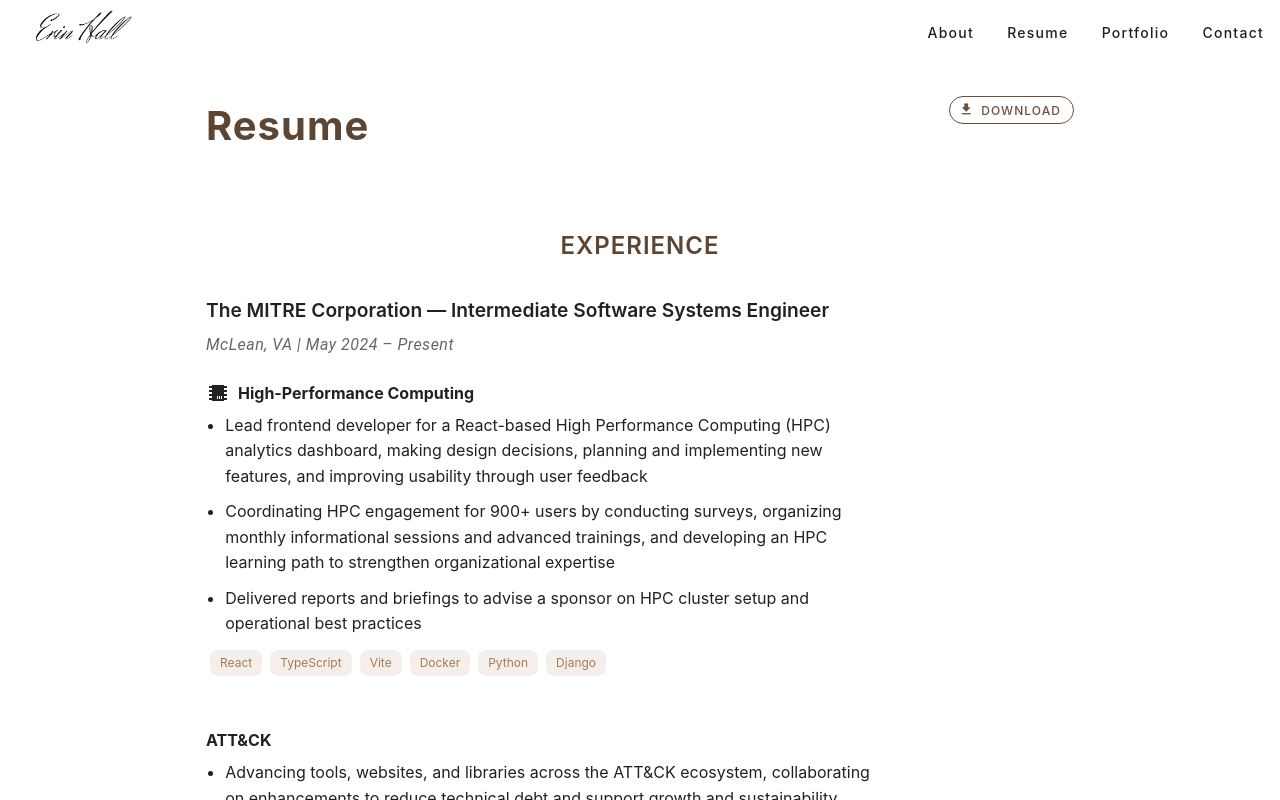
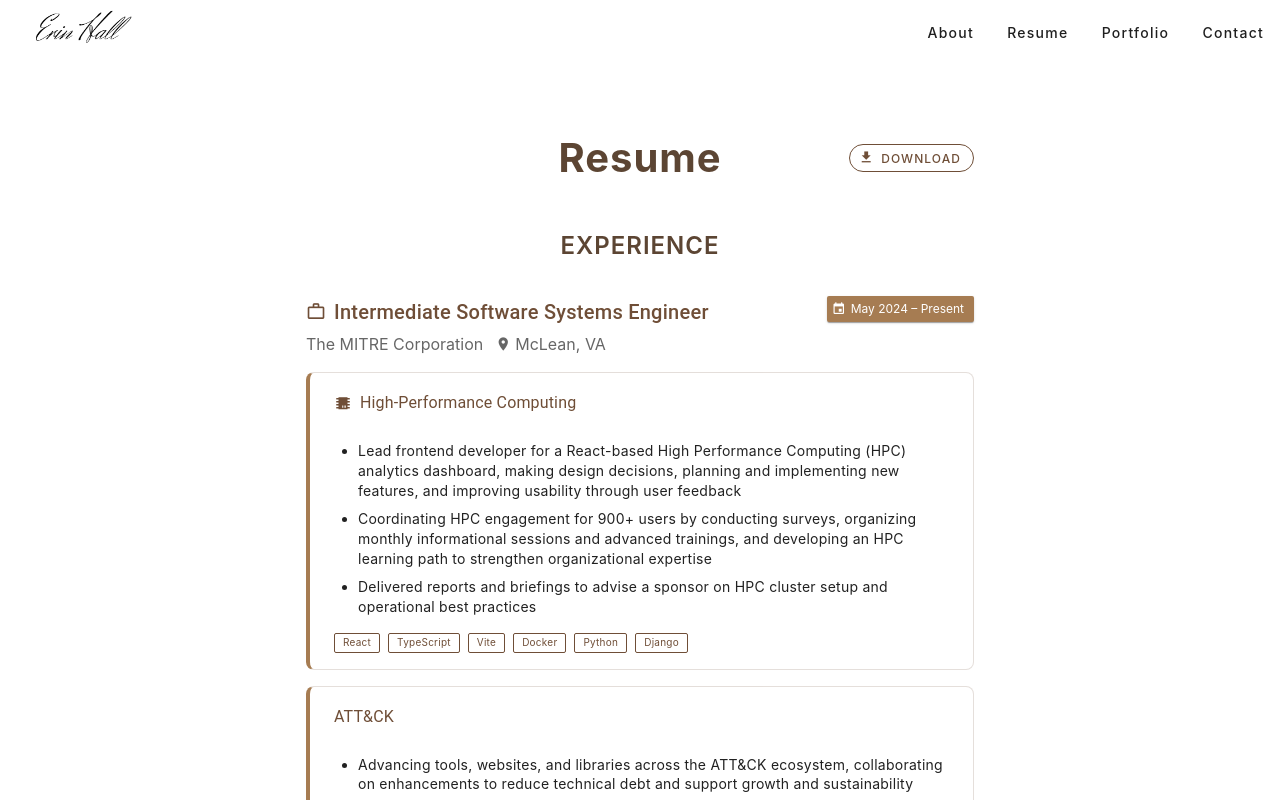
Before and after one commit to erinehall/erinehall.github.io, a Vue app: page / in a window 1280 px wide. Both pictures are taken after a click on the button "Resume". Shown: the top 800 px of the page. Built offline with nearby package versions, Linux system fonts and the light colour scheme.

Commit message:
resume redesign

```diff
--- a/src/views/Resume.vue
+++ b/src/views/Resume.vue
@@ -1,139 +1,217 @@
 <template>
-  <v-container class="resume-page py-8" max-width="900">
-    <div class="d-flex align-start justify-space-between mb-6">
+  <v-container class="resume-page py-16" max-width="700">
+    <div class="title-row mb-6">
       <h1 class="resume-title">Resume</h1>
-      <v-btn
-        href="/resume.pdf"
-        variant="outlined"
-        size="small"
-        prepend-icon="mdi-download"
-        class="download-btn"
-        target="_blank"
-      >
+      <v-btn href="/resume.pdf" variant="outlined" size="small" prepend-icon="mdi-download" target="_blank">
         Download
       </v-btn>
     </div>
+
+    <!-- Experience -->
     <ResumeSection title="Experience">
-      <div v-for="(job, j) in experience" :key="j" class="resume-item">
-        <ResumeHeader
-          :title="job.title"
-          :company="job.company"
-          :location="job.location"
-          :date="job.date"
-        />
-        <ResumeCard
-          v-for="(role, i) in job.roles"
-          :key="i"
-          :heading="role.heading"
-          :icon="role.icon"
-          :bullets="role.bullets"
-          :skills="role.skills"
-        />
+      <div v-for="(job, j) in experience" :key="j" class="mb-10">
+        <div class="d-flex flex-column flex-md-row justify-space-between align-start w-100 ga-2 mb-4">
+          <div>
+            <h3 class="text-h6 text-primary d-flex align-center ga-2 mb-1 wrap">
+              <v-icon size="20">mdi-briefcase-outline</v-icon>
+              {{ job.title }}
+            </h3>
+            <div class="text-medium-emphasis d-flex align-center flex-wrap ga-3">
+              <span>{{ job.company }}</span>
+              <span class="d-flex align-center ga-1">
+                <v-icon size="16">mdi-map-marker</v-icon>
+                {{ job.location }}
+              </span>
+            </div>
+          </div>
+          <v-chip color="secondary" variant="elevated" size="small" class="text-white d-flex align-center ga-1">
+            <v-icon size="14" start>mdi-calendar</v-icon>
+            {{ job.date }}
+          </v-chip>
+        </div>
+
+        <v-card v-for="(role, i) in job.roles" :key="i" class="hover-shadow role-card card-pad mb-4" elevation="0">
+          <v-card-title class="pb-2 d-flex align-center ga-2 text-primary">
+            <v-icon v-if="role.icon" :icon="role.icon" size="18" />
+            <span class="text-subtitle-1 wrap">{{ role.heading }}</span>
+          </v-card-title>
+          <v-card-text>
+            <ul class="pl-6">
+              <li v-for="(bullet, b) in role.bullets" :key="b" class="mb-2">
+                {{ bullet }}
+              </li>
+            </ul>
+            <div v-if="role.skills?.length" class="pt-2 d-flex flex-wrap ga-2">
+              <v-chip v-for="skill in role.skills" :key="skill" size="x-small" variant="outlined" color="primary">
+                {{ skill }}
+              </v-chip>
+            </div>
+          </v-card-text>
+        </v-card>
       </div>
     </ResumeSection>
 
-    <ResumeSection title="Education">
-      <ResumeCard
-        v-for="(ed, e) in education"
-        :key="e"
-        :header="{
-          title: `${ed.school} — ${ed.degree}`,
-          icon: 'mdi-school-outline',
-          date: ed.date,
-        }"
-      >
-        <ul>
-          <li v-if="ed.thesis">
-            Thesis:
-            <a :href="ed.thesis.url" target="_blank" class="resume-link">
-              {{ ed.thesis.title }}
-            </a>
-          </li>
-          <li v-for="(detail, d) in ed.details" :key="d">{{ detail }}</li>
-        </ul>
-      </ResumeCard>
-    </ResumeSection>
-
+    <!-- Skills -->
     <ResumeSection title="Skills">
-      <div class="d-flex flex-wrap ga-2 mb-2" style="row-gap: 1rem">
-        <v-chip
-          v-for="skill in skills"
-          :key="skill"
-          rounded="lg"
-          size="small"
-          variant="tonal"
-          color="secondary"
-        >
+      <v-card class="hover-shadow card-pad">
+        <v-card-text class="pt-8">
+          <div class="d-flex flex-wrap justify-center ga-2" style="row-gap:1rem">
+            <v-chip v-for="skill in skills" :key="skill" rounded="lg" size="small" variant="outlined" color="primary">
               {{ skill }}
             </v-chip>
           </div>
+        </v-card-text>
+      </v-card>
     </ResumeSection>
 
-    <ResumeSection title="Publications">
-      <ResumeCard
-        v-for="(pub, p) in publications"
-        :key="p"
-        :header="{
-          title: pub.title,
-          date: pub.date,
-        }"
-      >
-        <a
-          :href="pub.link"
-          target="_blank"
-          class="resume-publication-link resume-link"
-        >
-          {{ pub.link }}
-        </a>
-      </ResumeCard>
-    </ResumeSection>
-    <ResumeSection title="Certifications">
-      <ResumeCard
-        v-for="(cert, c) in certifications"
-        :key="c"
-        :header="{
-          title: cert.name,
-          date: cert.date,
-        }"
-        icon="mdi-certificate-outline"
-      >
-        <p>{{ cert.organization }}</p>
-      </ResumeCard>
+    <!-- Education -->
+    <ResumeSection title="Education">
+      <v-card v-for="(ed, e) in education" :key="e" class="hover-shadow border-l-secondary card-pad mb-6" elevation="2">
+        <v-card-text>
+          <ResumeHeader :title="ed.degree" :subtitle="ed.school" icon="mdi-school" :date="ed.date" :dateChip="true" />
+
+          <div v-if="ed.details?.length" class="mb-2">
+            <ul class="pl-6">
+              <li v-for="(detail, d) in ed.details" :key="d">{{ detail }}</li>
+            </ul>
+          </div>
+
+          <div v-if="ed.thesis">
+            <h4 class="mb-2 text-primary">Thesis:</h4>
+            <v-card variant="outlined" class="pa-4">
+              <div class="d-flex flex-column flex-sm-row align-sm-center justify-space-between ga-3">
+                <p class="text-caption font-italic wrap">{{ ed.thesis.title }}</p>
+                <v-btn variant="outlined" color="primary" size="small" :href="ed.thesis.url" target="_blank"
+                  class="flex-shrink-0">
+                  <v-icon start>mdi-open-in-new</v-icon>
+                  View Thesis
+                </v-btn>
+              </div>
+            </v-card>
+          </div>
+        </v-card-text>
+      </v-card>
     </ResumeSection>
 
-    <ResumeSection title="SecurityClearances">
-      <ResumeCard icon="mdi-shield-check-outline">
-        <ul>
-          <li v-for="(clearance, i) in clearances" :key="i">{{ clearance }}</li>
-        </ul>
-      </ResumeCard>
+    <!-- Certifications -->
+    <ResumeSection title="Certifications">
+      <v-row>
+        <v-col v-for="(cert, c) in certifications" :key="c" cols="12" md="6">
+          <v-card class="hover-shadow border-l-primary card-pad" elevation="2">
+            <v-card-title>
+              <div class="d-flex align-start ga-4">
+                <v-avatar color="primary-lighten-4" size="48">
+                  <v-icon color="primary">mdi-trophy</v-icon>
+                </v-avatar>
+                <div class="flex-grow-1">
+                  <h3 class="text-h6 text-primary mb-1 wrap">{{ cert.name }}</h3>
+                  <p class="text-medium-emphasis wrap">{{ cert.organization }}</p>
+                </div>
+              </div>
+            </v-card-title>
+            <v-card-text class="d-flex justify-space-between align-center">
+              <span class="text-caption">Completed:</span>
+              <v-chip color="secondary" class="text-white" size="small">{{ cert.date }}</v-chip>
+            </v-card-text>
+          </v-card>
+        </v-col>
+      </v-row>
     </ResumeSection>
 
-    <ResumeSection title="Professional Memberships">
-      <ResumeCard
-        v-for="(member, m) in memberships"
-        :key="m"
-        :header="{
-          title: member.name,
-          date: member.date,
-        }"
-        icon="mdi-account-group-outline"
-      />
+    <!-- Publications & Presentations -->
+    <ResumeSection title="Publications & Presentations">
+      <!-- Publications -->
+      <h3 class="text-h5 mb-4 text-primary d-flex align-center ga-2">
+        <v-icon>mdi-file-document</v-icon>
+        Publications
+      </h3>
+      <div class="space-y-6 mb-8">
+        <v-card v-for="(pub, p) in publications" :key="p" class="hover-shadow border-l-primary card-pad" elevation="2">
+          <v-card-title>
+            <div class="d-flex flex-column flex-md-row justify-space-between align-start ga-4 w-100">
+              <div class="flex-grow-1">
+                <h4 class="text-h6 text-primary mb-1 wrap" style="line-height:1.4">
+                  {{ pub.title }}
+                </h4>
+                <div class="d-flex align-center ga-2 text-caption text-medium-emphasis">
+                  <v-icon size="12">mdi-calendar</v-icon>{{ pub.date }}
+                </div>
+              </div>
+              <v-btn :href="pub.link" target="_blank" size="small" variant="outlined" color="primary">
+                <v-icon start>mdi-open-in-new</v-icon>
+                View Publication
+              </v-btn>
+            </div>
+          </v-card-title>
+          <v-card-text>
+            <v-chip variant="outlined" color="primary" size="small">
+              DOI: {{ pub.doi }}
+            </v-chip>
+          </v-card-text>
+        </v-card>
+      </div>
+
+      <!-- Presentations -->
+      <h3 class="text-h5 mb-4 text-primary d-flex align-center ga-2">
+        <v-icon>mdi-presentation</v-icon>
+        Conference Presentations
+      </h3>
+      <div class="space-y-6">
+        <v-card v-for="(pres, p) in presentations" :key="p" class="hover-shadow border-l-secondary card-pad"
+          elevation="2">
+          <v-card-title>
+            <div class="d-flex flex-column flex-md-row justify-space-between align-start ga-4 w-100">
+              <div class="flex-grow-1">
+                <h4 class="text-h6 text-primary mb-1 wrap">{{ pres.conference }}</h4>
+                <p class="text-medium-emphasis mb-1 wrap">{{ pres.location }}</p>
+                <div class="d-flex align-center flex-wrap ga-4 text-caption text-medium-emphasis">
+                  <div class="d-flex align-center ga-1">
+                    <v-icon size="12">mdi-calendar</v-icon>{{ pres.date }}
+                  </div>
+                  <v-chip v-if="pres.role" color="secondary" size="small" class="text-white">
+                    {{ pres.role }}
+                  </v-chip>
+                </div>
+              </div>
+            </div>
+          </v-card-title>
+        </v-card>
+      </div>
     </ResumeSection>
 
-    <ResumeSection title="Conference Presentations">
-      <ResumeCard
-        v-for="(pres, p) in presentations"
-        :key="p"
-        :header="{
-          title: pres.conference,
-          date: pres.date,
-          subtitle: pres.location,
-        }"
-        icon="mdi-presentation-play"
-      >
-        <p>{{ pres.role }}</p>
-      </ResumeCard>
+    <!-- Clearances & Memberships -->
+    <ResumeSection title="Clearances & Professional Memberships">
+      <h3 class="text-h5 mb-4 text-primary d-flex align-center ga-2">
+        <v-icon>mdi-shield-check</v-icon>
+        Clearances
+      </h3>
+      <div class="space-y-6 mb-8">
+        <v-card class="hover-shadow border-l-primary h-100 card-pad" elevation="2">
+          <v-card-text>
+            <div class="d-flex flex-wrap ga-2">
+              <v-chip v-for="(clearance, i) in clearances" :key="i" variant="outlined" color="primary">
+                {{ clearance }}
+              </v-chip>
+            </div>
+          </v-card-text>
+        </v-card>
+      </div>
+
+      <h3 class="text-h5 mb-4 text-primary d-flex align-center ga-2">
+        <v-icon>mdi-account-group</v-icon>
+        Professional Memberships
+      </h3>
+      <div class="space-y-6">
+        <v-card class="hover-shadow border-l-secondary h-100 card-pad" elevation="2">
+          <v-card-text class="space-y-6">
+            <div v-for="(member, m) in memberships" :key="m"
+              class="d-flex flex-column flex-sm-row justify-space-between align-sm-center ga-2">
+              <span class="text-medium-emphasis wrap">{{ member.name }}</span>
+              <v-chip color="secondary" class="text-white" size="small">{{ member.date }}</v-chip>
+            </div>
+          </v-card-text>
+        </v-card>
+      </div>
     </ResumeSection>
   </v-container>
 </template>
@@ -166,8 +244,6 @@ onMounted(() => {
     },
     { threshold: 0.1 }
   );
-  document
-    .querySelectorAll(".scroll-fade")
-    .forEach((el) => observer.observe(el));
+  document.querySelectorAll(".scroll-fade").forEach((el) => observer.observe(el));
 });
 </script>
```
Lines whose indentation alone changed are shown as unchanged.
